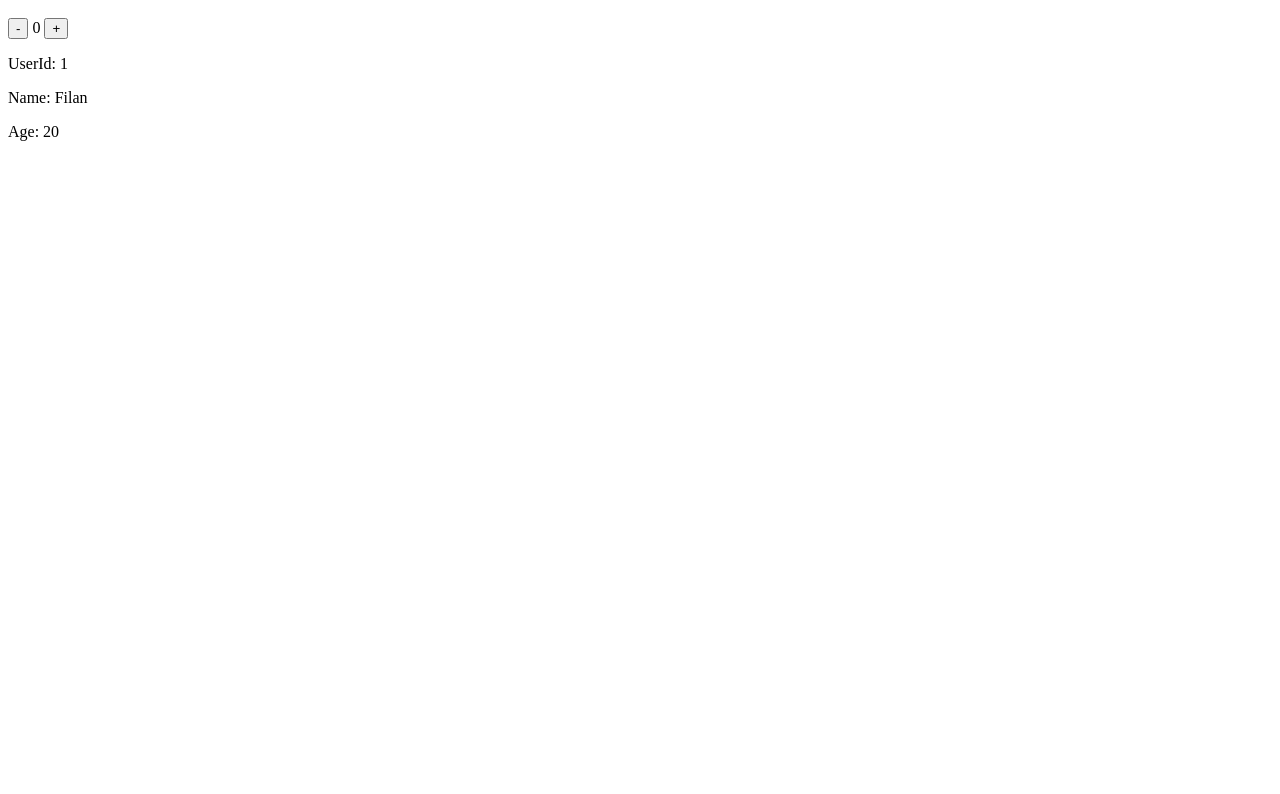
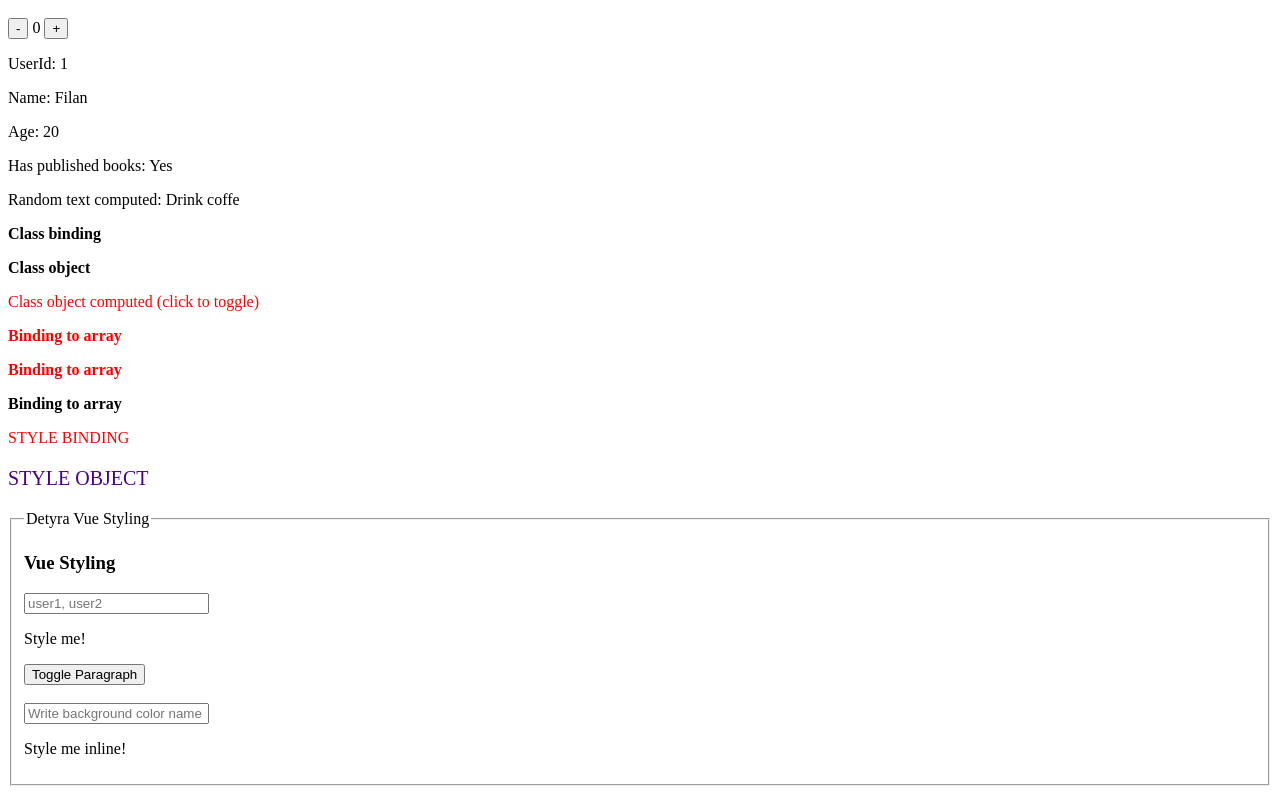
Before and after one commit to jonkursani/adv-web-vue-gr1-2024-2025, a Vue app: page / in a window 1280 px wide. Shown: the part 452-1246 px from the top of the page. Before the commit the page ends 800 px from the top, so only its background shows below. Built offline with nearby package versions, Linux system fonts and the light colour scheme.

Commit message:
add computed properties and class/style bindings

```diff
--- a/src/App.vue
+++ b/src/App.vue
@@ -3,7 +3,8 @@
 <!-- JavaScript (Logic) -->
 <!-- Script setup composition api -->
 <script setup>
-import { reactive, ref } from "vue";
+import { computed, reactive, ref } from "vue";
+import Detyra1 from "@/components/detyra/Detyra1.vue";
 
 const msg = ref("Hello from Vue.");
 const vueLink = ref("https://vuejs.org/");
@@ -76,6 +77,58 @@ const user = reactive({
 }); // { id: 1, name: "Filan", age: 20 }
 
 // user.id;
+
+// computed properties
+const author = reactive({
+  name: "John Doe",
+  books: [
+    { title: "Book 1", year: 2020 },
+    { title: "Book 2", year: 2021 },
+  ],
+});
+
+const hasPublishedBooks = computed(() => {
+  return author.books.length > 0 ? "Yes" : "No";
+});
+
+const randomTextComputed = computed(() => {
+  return Math.random() > 0.5 ? "Drink coffe" : "Go to fitness";
+});
+
+const btnText = computed(() => {
+  return isSeen.value ? "Hide" : "Show";
+});
+
+// Class and style binding
+const isActive = ref(true);
+const hasError = ref(false);
+const classObject = reactive({
+  // css: variabla ne vue (script)
+  active: true,
+  "text-danger": false,
+});
+
+const isCompleted = ref(false);
+const classObjectComputed = computed(() => {
+  return {
+    completed: isCompleted.value,
+    // completed: isCompleted.value === true
+    "text-danger": !isCompleted.value, // && hasError.value,
+    // 'text-danger': isCompleted.value === false
+  };
+});
+
+const activeClass = ref("active");
+const errorClass = ref("text-danger");
+
+// style binding
+const redColor = ref("red");
+const uppercase = ref("uppercase");
+const styleObject = reactive({
+  color: "indigo",
+  textTransform: "uppercase",
+  fontSize: "20px",
+});
 </script>
 
 <!-- HTML (Structure) -->
@@ -94,7 +147,8 @@ const user = reactive({
   <!-- {{ Math.random() > 0.5 ? "Drink coffe" : "Go to fitness" }} -->
   {{ randomText() }}
   <p v-if="isSeen">Now paragraph is seen</p>
-  <button @click="isSeen = !isSeen">{{ isSeen ? "Hide" : "Show" }} paragraph</button>
+  <!-- <button @click="isSeen = !isSeen">{{ isSeen ? "Hide" : "Show" }} paragraph</button> -->
+  <button @click="isSeen = !isSeen">{{ btnText }} paragraph</button>
 
   <!-- .prevent => modifier -->
   <form @submit.prevent="onSubmit">
@@ -125,8 +179,39 @@ const user = reactive({
   <p>UserId: {{ user.id }}</p>
   <p>Name: {{ user.name }}</p>
   <p>Age: {{ user.age }}</p>
+
+  <!-- Computed properties -->
+  <!-- <p>Has published books: {{ author.books.length > 0 ? "Yes" : "No" }}</p> -->
+  <p>Has published books: {{ hasPublishedBooks }}</p>
+  <p>Random text computed: {{ randomTextComputed }}</p>
+
+  <!-- Class and style binding -->
+  <!-- 'active' klasa ne css, 'isActive' variabla ne scripte -->
+  <p class="other-class" :class="{ active: isActive, 'text-danger': hasError }">Class binding</p>
+  <p class="other-class" :class="classObject">Class object</p>
+  <p :class="classObjectComputed" @click="isCompleted = !isCompleted">Class object computed (click to toggle)</p>
+  <p :class="['active', 'text-danger']">Binding to array</p>
+  <p :class="[activeClass, errorClass]">Binding to array</p>
+  <p :class="[activeClass, isCompleted ? 'completed' : '']">Binding to array</p>
+  <p :style="{ color: redColor, textTransform: 'uppercase' }">Style binding</p>
+  <p :style="styleObject">Style object</p>
+
+  <Detyra1 />
 </template>
 
 <!-- CSS (Style) -->
 <!-- Scoped ky CSS aplikohet vetem ne kete file -->
-<style scoped></style>
+<style scoped>
+.active {
+  font-weight: bold;
+}
+
+.text-danger {
+  color: red;
+}
+
+.completed {
+  text-decoration: line-through;
+  color: green;
+}
+</style>
--- /dev/null
+++ b/src/components/detyra/Detyra1.vue
@@ -0,0 +1,80 @@
+<script setup>
+import { computed, ref } from "vue";
+
+const userInput = ref("");
+const isVisible = ref(true);
+const onTypeClass = (e) => {
+  userInput.value = e.target.value;
+};
+
+const paragraphClasses = computed(() => {
+  return {
+    user1: userInput.value === "user1",
+    user2: userInput.value === "user2",
+    visible: isVisible.value,
+    hidden: !isVisible.value,
+  };
+});
+
+const userStyle = ref("");
+const onTypeStyle = (e) => {
+  userStyle.value = e.target.value;
+};
+</script>
+
+<template>
+  <fieldset>
+    <legend>Detyra Vue Styling</legend>
+
+    <h3>Vue Styling</h3>
+
+    <div>
+      <!-- 1) Fetch the user input and use it as a CSS class -->
+      <!-- The entered class should be added to the below paragraph -->
+      <input type="text" placeholder="user1, user2" @keyup.enter="onTypeClass" />
+      <!-- (available classes: "user1", "user2") -->
+      {{ userInput }}
+      <!-- <p
+        :class="{
+          user1: userInput === 'user1',
+          user2: userInput === 'user2',
+          visible: isVisible,
+          hidden: !isVisible,
+        }"
+      >
+        Style me!
+      </p> -->
+      <p :class="paragraphClasses">Style me!</p>
+      <button @click="isVisible = !isVisible">Toggle Paragraph</button>
+      <br />
+      <br />
+
+      <!-- 2) Use the "visible" and "hidden" classes to show/ hide the above paragraph -->
+      <!-- Clicking the button should toggle between the two options -->
+
+      <!-- 3) Add dynamic inline styling to the below paragraph and let the user enter a background-color -->
+      <input type="text" placeholder="Write background color name ex: red, green" @keyup.enter="onTypeStyle" />
+      <p :style="{ backgroundColor: userStyle }">Style me inline!</p>
+    </div>
+  </fieldset>
+</template>
+
+<style scoped>
+.user1 {
+  background-color: blue;
+  color: white;
+}
+
+.user2 {
+  background-color: purple;
+  color: white;
+}
+
+.hidden {
+  display: none;
+}
+
+.visible {
+  display: block;
+}
+</style>
```
